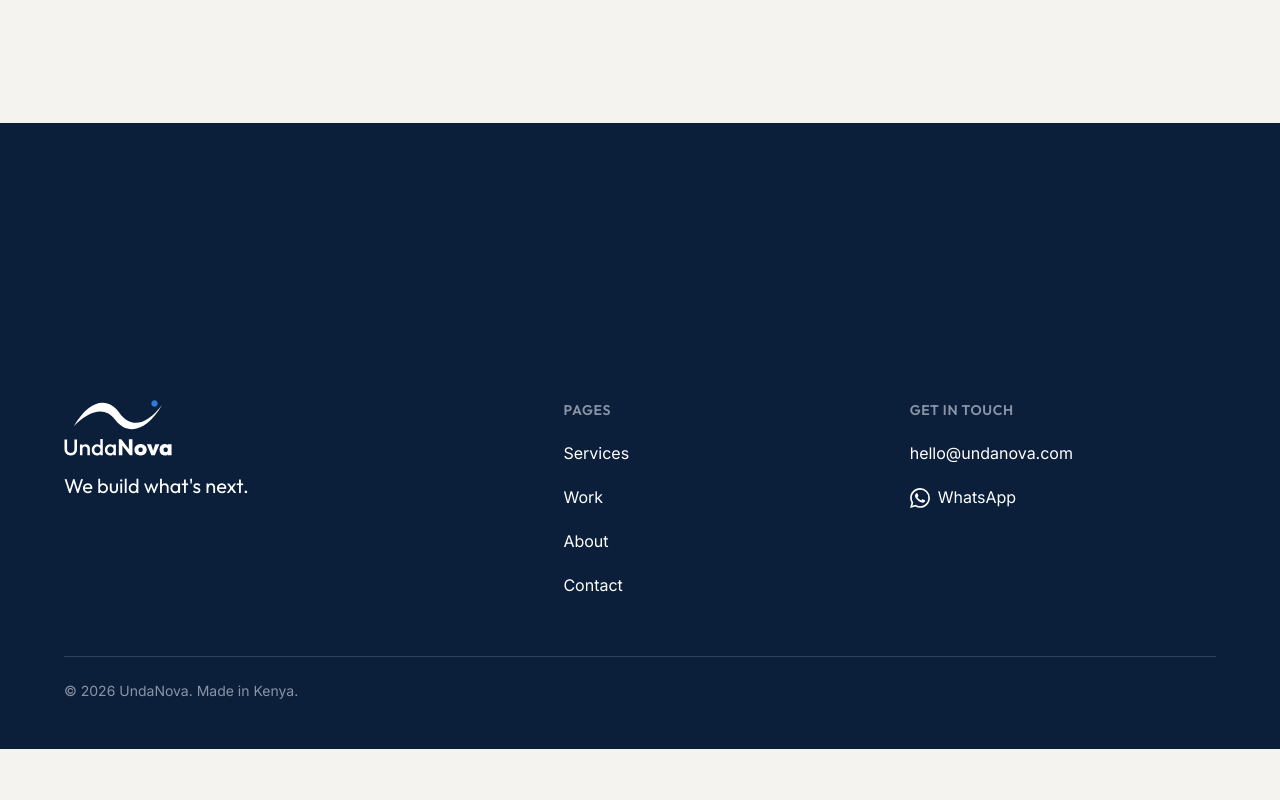
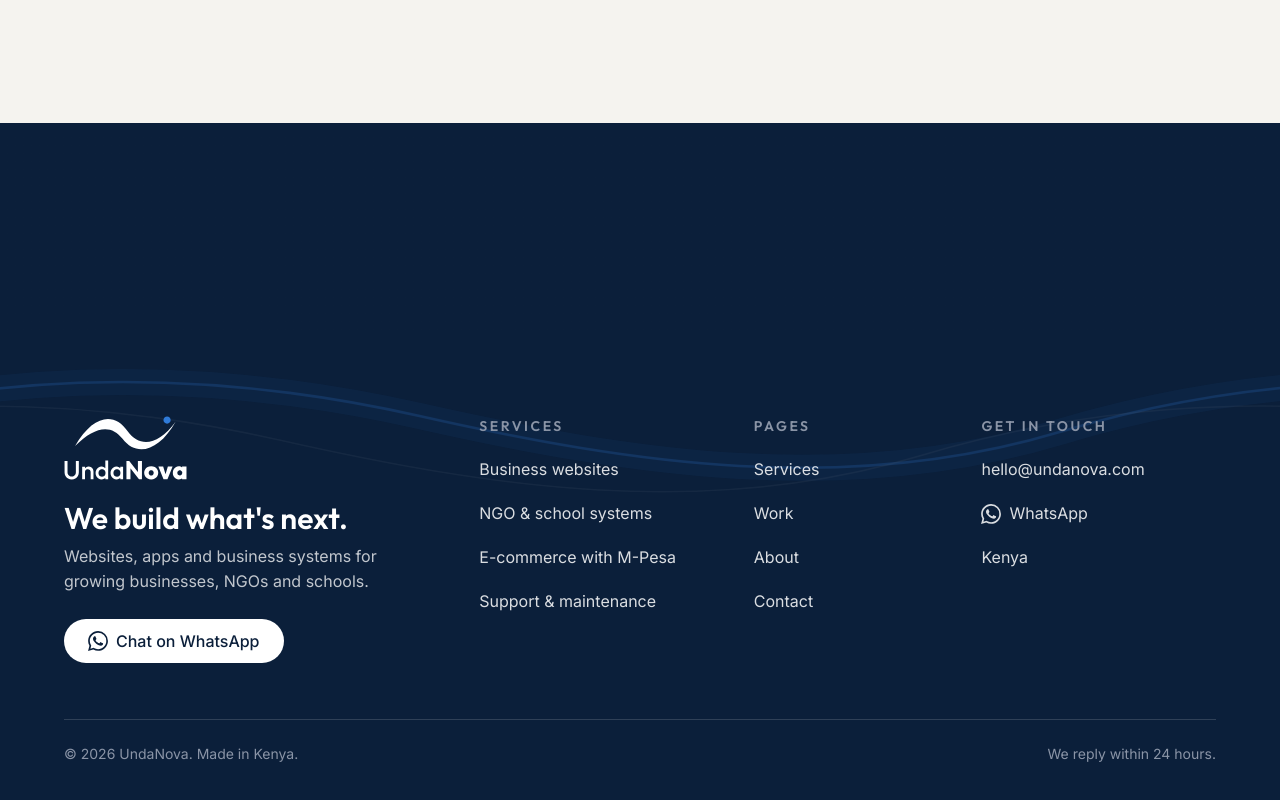
Before and after one commit to Jkosencha/undanova, a Next.js app: page / in a window 1280 px wide. Shown: the part 2665-3465 px from the top of the page. Before the commit the page ends 3414 px from the top, so only its background shows below. Built offline with nearby package versions, Linux system fonts and the light colour scheme.

Commit message:
Redesign footer with services column, WhatsApp button and wave

```diff
--- a/src/components/site-footer.tsx
+++ b/src/components/site-footer.tsx
@@ -1,8 +1,11 @@
 import { cacheLife } from "next/cache";
 import Image from "next/image";
 import Link from "next/link";
+import { HeroWaves } from "@/components/brand-shapes";
+import { Button } from "@/components/button";
 import { Container } from "@/components/section";
 import { InstagramIcon, LinkedInIcon, WhatsAppIcon } from "@/components/icons";
+import { services } from "@/content/services";
 import { nav, site, whatsappUrl } from "@/lib/site";
 
 // Cached and refreshed daily, so the © year stays current without making pages dynamic.
@@ -12,6 +15,9 @@ async function CurrentYear() {
   return new Date().getFullYear();
 }
 
+const heading = "text-sm font-semibold uppercase tracking-[0.18em] text-slate";
+const link = "inline-flex min-h-11 items-center text-white/85 transition-colors hover:text-white";
+
 export function SiteFooter() {
   const socials = [
     { label: "UndaNova on LinkedIn", href: site.social.linkedin, Icon: LinkedInIcon },
@@ -20,26 +26,51 @@ export function SiteFooter() {
 
   return (
     // Extra bottom padding on mobile so the floating WhatsApp button doesn't cover content.
-    <footer className="bg-navy pb-24 pt-16 text-white md:pb-12">
+    <footer className="relative isolate overflow-hidden bg-navy pb-24 pt-16 text-white md:pb-10 md:pt-20">
+      <HeroWaves className="top-0 -z-10 h-40 opacity-25" />
       <Container>
-        <div className="grid gap-10 md:grid-cols-[1.5fr_1fr_1fr]">
-          <div>
+        <div className="grid gap-10 sm:grid-cols-2 lg:grid-cols-[1.6fr_1fr_0.8fr_1fr]">
+          <div className="sm:col-span-2 lg:col-span-1">
             <Image
               src="/brand/undanova-logo-white.svg"
               alt="UndaNova"
               width={611}
               height={317}
-              className="h-14 w-auto"
+              className="h-16 w-auto"
             />
-            <p className="mt-4 font-heading text-xl">{site.tagline}</p>
+            <p className="mt-5 font-heading text-3xl font-semibold">{site.tagline}</p>
+            <p className="mt-2 max-w-sm text-white/75">
+              Websites, apps and business systems for growing businesses, NGOs and schools.
+            </p>
+            <Button href={whatsappUrl()} tone="dark" className="mt-6">
+              <WhatsAppIcon className="size-5" />
+              Chat on WhatsApp
+            </Button>
           </div>
 
-          <nav aria-label="Footer">
-            <h2 className="text-sm font-semibold uppercase tracking-wider text-slate">Pages</h2>
+          <nav aria-labelledby="footer-services">
+            <h2 id="footer-services" className={heading}>
+              Services
+            </h2>
+            <ul className="mt-3">
+              {services.map((service) => (
+                <li key={service.slug}>
+                  <Link href={`/services#${service.slug}`} prefetch={false} className={link}>
+                    {service.title}
+                  </Link>
+                </li>
+              ))}
+            </ul>
+          </nav>
+
+          <nav aria-labelledby="footer-pages">
+            <h2 id="footer-pages" className={heading}>
+              Pages
+            </h2>
             <ul className="mt-3">
               {nav.map((item) => (
                 <li key={item.href}>
-                  <Link href={item.href} className="inline-flex min-h-11 items-center hover:underline">
+                  <Link href={item.href} prefetch={false} className={link}>
                     {item.label}
                   </Link>
                 </li>
@@ -48,24 +79,20 @@ export function SiteFooter() {
           </nav>
 
           <div>
-            <h2 className="text-sm font-semibold uppercase tracking-wider text-slate">Get in touch</h2>
+            <h2 className={heading}>Get in touch</h2>
             <ul className="mt-3">
               <li>
-                <a href={`mailto:${site.email}`} className="inline-flex min-h-11 items-center hover:underline">
+                <a href={`mailto:${site.email}`} className={link}>
                   {site.email}
                 </a>
               </li>
               <li>
-                <a
-                  href={whatsappUrl()}
-                  target="_blank"
-                  rel="noopener noreferrer"
-                  className="inline-flex min-h-11 items-center gap-2 hover:underline"
-                >
+                <a href={whatsappUrl()} target="_blank" rel="noopener noreferrer" className={`${link} gap-2`}>
                   <WhatsAppIcon className="size-5" />
                   WhatsApp
                 </a>
               </li>
+              <li className="flex min-h-11 items-center text-white/85">{site.location}</li>
             </ul>
             {socials.length > 0 && (
               <ul className="mt-2 flex gap-2">
@@ -76,7 +103,7 @@ export function SiteFooter() {
                       target="_blank"
                       rel="noopener noreferrer"
                       aria-label={label}
-                      className="inline-flex size-11 items-center justify-center rounded-full hover:bg-white/10"
+                      className="inline-flex size-11 items-center justify-center rounded-full border border-white/20 hover:bg-white/10"
                     >
                       <Icon className="size-5" />
                     </a>
@@ -87,9 +114,12 @@ export function SiteFooter() {
           </div>
         </div>
 
-        <p className="mt-12 border-t border-white/15 pt-6 text-sm text-slate">
-          © <CurrentYear /> UndaNova. Made in Kenya.
-        </p>
+        <div className="mt-14 flex flex-col gap-2 border-t border-white/15 pt-6 text-sm text-slate sm:flex-row sm:justify-between">
+          <p>
+            © <CurrentYear /> UndaNova. Made in Kenya.
+          </p>
+          <p>{site.responseTime}.</p>
+        </div>
       </Container>
     </footer>
   );
```
